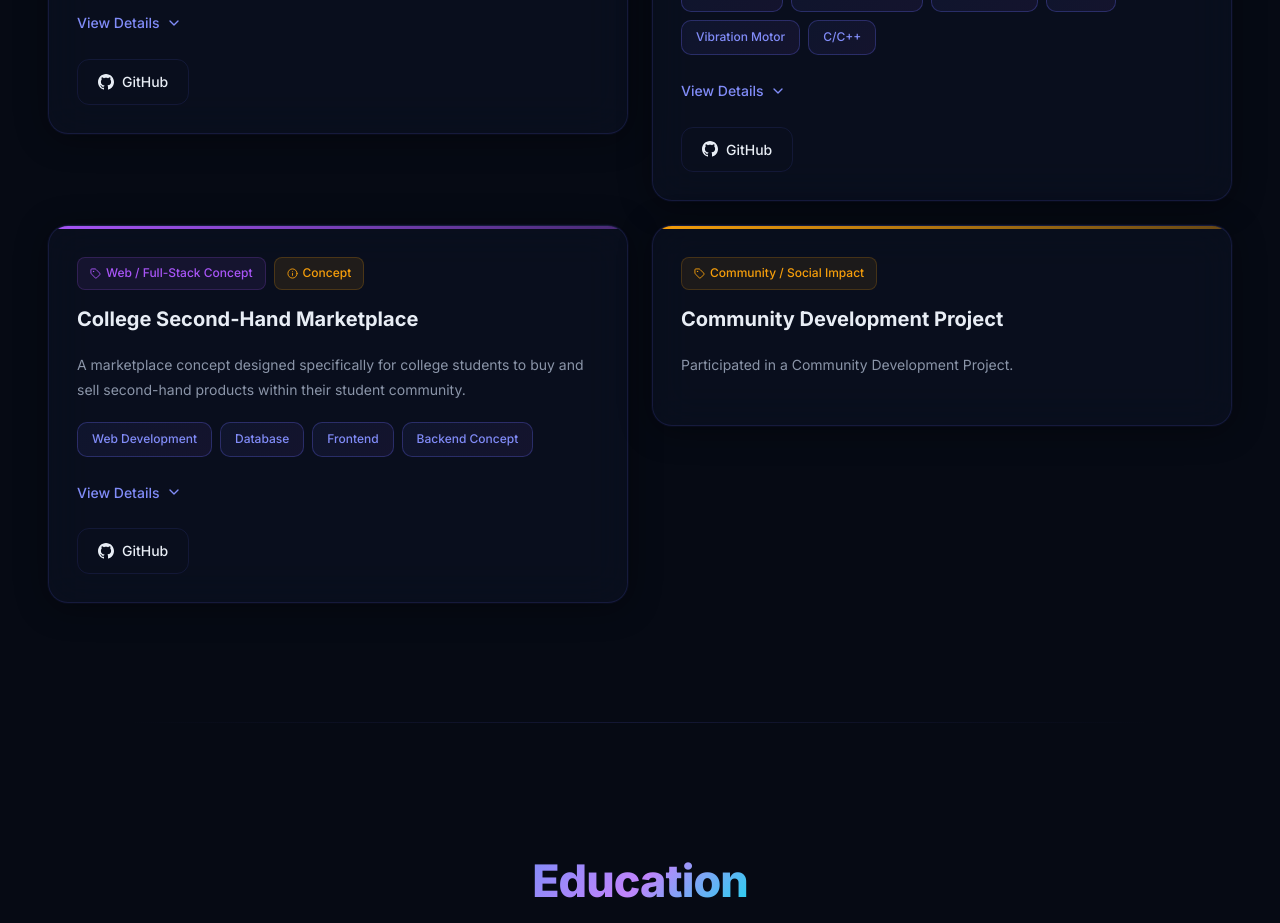
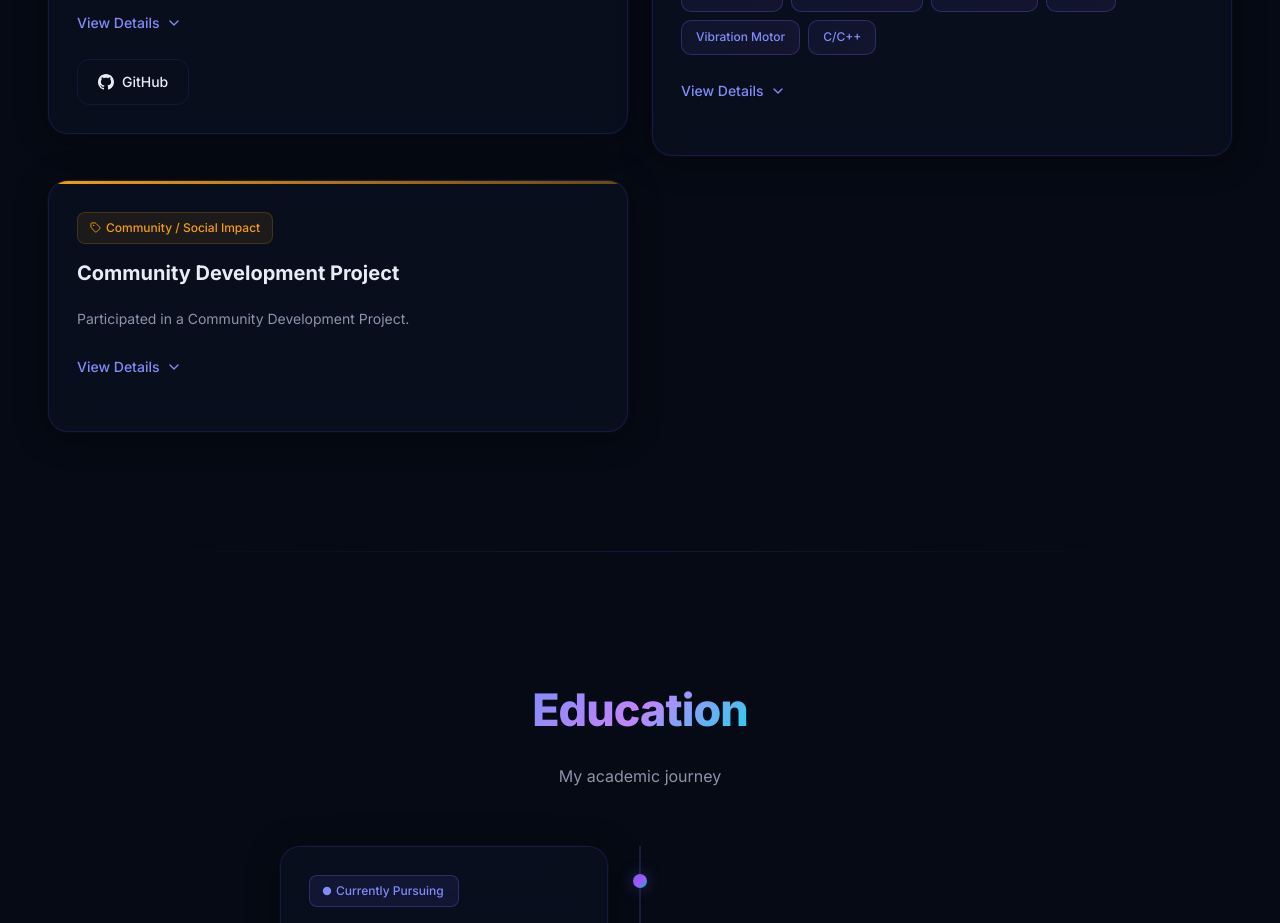
Before and after one commit to danishh-ML/portfolio, a React (Vite) app: page / in a window 1280 px wide. Shown: the part 3420-4343 px from the top of the page. Built offline with nearby package versions, Linux system fonts and the light colour scheme.

Commit message:
add links

```diff
--- a/src/data/projects.js
+++ b/src/data/projects.js
@@ -17,7 +17,7 @@ export const projects = [
       'Calculate and display total number of trees planted',
       'Database structure for plantation records',
     ],
-    github: 'https://github.com/danishh-ML',
+    github: 'https://danishh-ml.github.io/Tree-plantation-tracker/L',
     liveDemo: null,
     color: '#22c55e',
   },
@@ -45,32 +45,9 @@ export const projects = [
       'Vibration alert via vibration motor',
       'Sensor-based real-time detection',
     ],
-    github: 'https://github.com/danishh-ML',
+    github: null,
     liveDemo: null,
     color: '#3b82f6',
-  },
-  {
-    id: 'college-marketplace',
-    title: 'College Second-Hand Marketplace',
-    category: 'Web / Full-Stack Concept',
-    date: null,
-    description:
-      'A marketplace concept designed specifically for college students to buy and sell second-hand products within their student community.',
-    longDescription: 'Concept inspired by OLX-style marketplace functionality.',
-    technologies: ['Web Development', 'Database', 'Frontend', 'Backend Concept'],
-    features: [
-      'Student registration and login',
-      'Product listings with images',
-      'Category-based browsing',
-      'Search and filtering',
-      'Product detail pages',
-      'Seller information display',
-      'Contact seller functionality',
-    ],
-    isConceptProject: true,
-    github: 'https://github.com/danishh-ML',
-    liveDemo: null,
-    color: '#a855f7',
   },
   {
     id: 'community-development',
@@ -78,7 +55,7 @@ export const projects = [
     category: 'Community / Social Impact',
     date: null,
     description: 'Participated in a Community Development Project.',
-    longDescription: null,
+    longDescription: 'Participated in a Community Development Project focused on identifying local community needs and contributing to meaningful social and environmental improvement. Worked collaboratively with team members to plan and carry out activities, engage with the community, and develop practical solutions to address identified challenges. The project strengthened my teamwork, communication, leadership, and problem-solving skills while giving me hands-on experience in social responsibility.',
     technologies: [],
     features: [],
     github: null,
```
